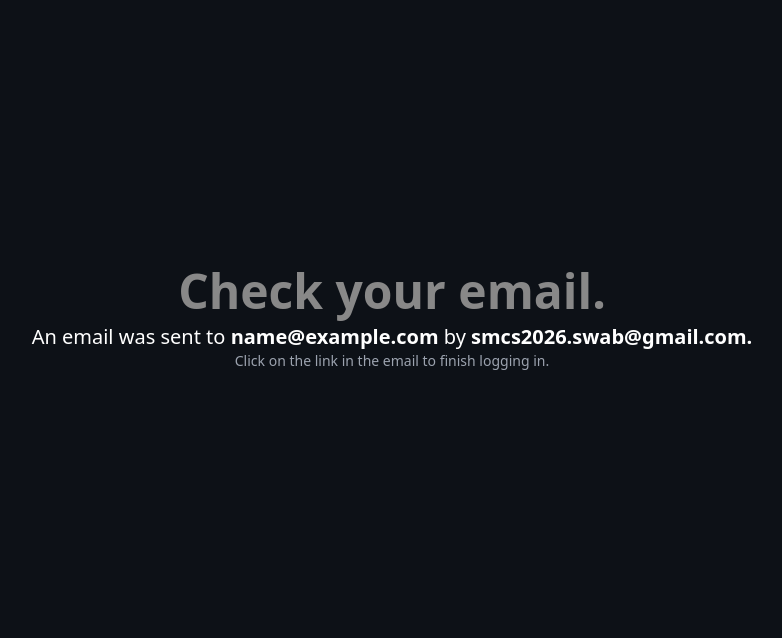
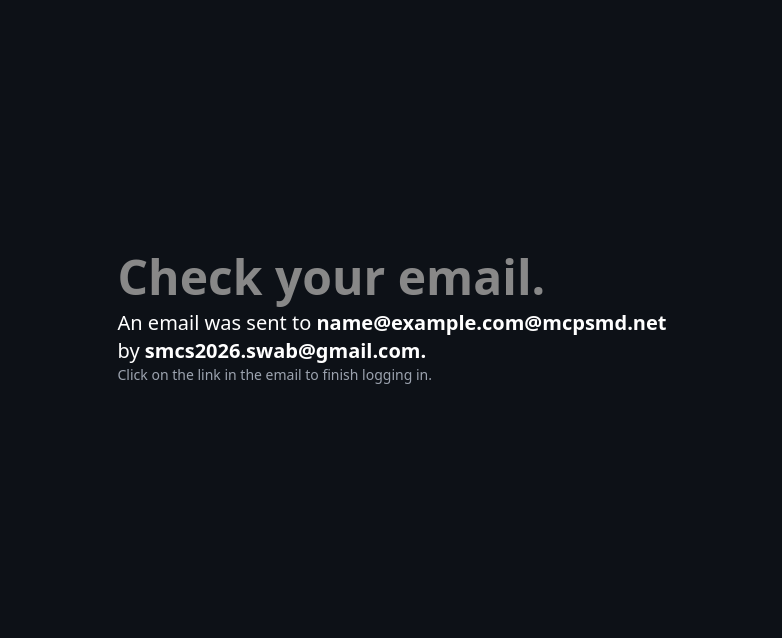
Before and after one commit to SMCS2026-SWAB/FalconBooking, a Flask app: template src/templates/check_email.html in a window 1280 px wide. Shown: the part 117-755 px from the top of the page, without its empty margins (248-1030 px from the left). Run offline with Flask 3, Linux system fonts and the light colour scheme; the template is opened without the code that fills it: most values are stand-ins (such as "Sample title", 1, 10 or a date in 2020); some libraries are stand-ins or nearby versions.

Commit message:
finish login

```diff
--- a/src/app.py
+++ b/src/app.py
@@ -13,6 +13,8 @@ from humanize import naturaldate
 
 from database import client, populate_rooms_on_day, schedule_booking
 from utils import Room, send_email
+
+load_dotenv()
 
 FULL_URL = "http://127.0.0.1:3000"
 NUMBER_TO_MONTH = {
@@ -30,8 +32,6 @@ NUMBER_TO_MONTH = {
     "12": "December"
 }
 MONTH_TO_NUMBER = dict(zip(NUMBER_TO_MONTH.values(), NUMBER_TO_MONTH.keys()))
-
-load_dotenv()
 
 app = Flask(__name__)
 base_rooms = [
@@ -171,6 +171,18 @@ def login():
                 "name": full_name.replace("_", " "),
                 "email": email
             }
+
+            # Send email to confirm log in.
+            send_email(
+                email, "", "", "", "",
+                subject=f"Finish logging in, {full_name.replace('_', ' ')}",
+                full_text=(
+                    f"Follow the link provided to finish logging into FalconBooking (do not share this link with anyone!):"
+                    f" {FULL_URL}/confirmation?hash={hash_generated}&name={full_name}"
+                )
+            )
+
+            return redirect(url_for("check_email", email=email.split("@")[0]))
         else:
             flash('Invalid email', 'danger')
 
@@ -232,7 +244,7 @@ def process_booking():
 
 @app.route("/check_email")
 def check_email():
-    return render_template("check_email.html", base=get_base_params())
+    return render_template("check_email.html", email=request.args.get("email"), base=get_base_params())
 
 
 if __name__ == "__main__":
--- a/src/templates/check_email.html
+++ b/src/templates/check_email.html
@@ -1,12 +1,14 @@
 {% extends "base.html" %}
 
 {% block content %}
-<div class="h-[80vh] flex flex-col items-center justify-center mt-5">
+<div class="h-[80vh] flex flex-col items-start justify-center mt-5">
     <h1 class="text-5xl font-black text-[{{ base['color'] }}]">
         Check your email.
     </h1>
-    <h1 class="text-xl font-medium text-white -mt-7 sm:mt-2 md:mt-2">
-        An email was sent to <span class="font-bold">{{ email }}</span> by <span class="font-bold">smcs2026.swab@gmail.com.</span>
+    <h1 class="text-xl font-light text-white -mt-7 sm:mt-2 md:mt-2">
+        An email was sent to <span class="font-bold">{{ email }}@mcpsmd.net</span>
+        <br/>
+        by <span class="font-bold">smcs2026.swab@gmail.com.</span>
     </h1>
     <h1 class="text-xs lg:text-sm font-light text-gray-400">
         Click on the link in the email to finish logging in.
```
Also changed, not shown: src/utils.py (+15 -9 lines).
